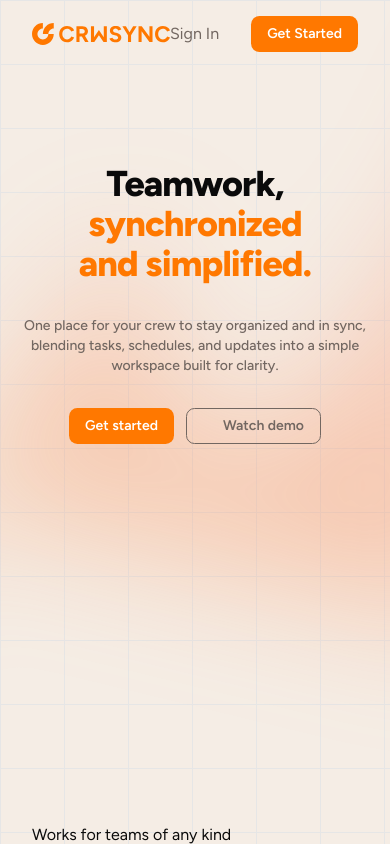
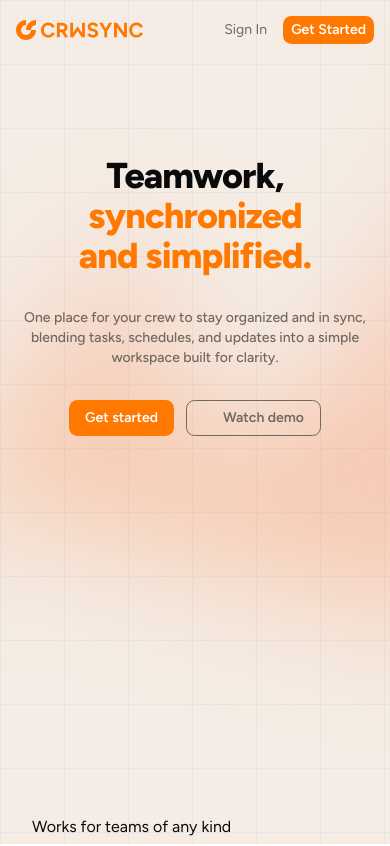
Before and after one commit to JustTunya/crwsync, a Next.js app in the folder apps/frontend/: page / in a window 390 px wide. Shown: the top 846 px of the page. Built offline with nearby package versions, Linux system fonts and the light colour scheme; no server answers; some icons are missing.

Commit message:
fixed header responsiveness

```diff
--- a/apps/frontend/components/home/header.tsx
+++ b/apps/frontend/components/home/header.tsx
@@ -3,12 +3,12 @@ import Link from "next/link";
 
 export default function Header() {
   return (
-    <header className="flex items-center justify-between px-8 py-4">
+    <header className="flex items-center justify-between px-4 sm:px-8 py-4">
       <div className="flex items-center gap-16">
         <Link href="/" className="inline-block">
-          <Image src="/logo@orange.svg" alt="crwsync" width={3250} height={512} className="h-6 sm:w-auto" priority />
+          <Image src="/logo@orange.svg" alt="crwsync" width={3250} height={512} className="h-5 md:h-6 w-min sm:w-auto" priority />
         </Link>
-        <nav className="hidden md:flex items-center gap-6 text-muted-foreground">
+        <nav className="hidden lg:flex items-center gap-6 text-muted-foreground">
           <Link href="#" className="hover:text-primary transition-colors">Features</Link>
           <Link href="#" className="hover:text-primary transition-colors">Use Cases</Link>
           <Link href="#" className="hover:text-primary transition-colors">Pricing</Link>
@@ -16,16 +16,16 @@ export default function Header() {
         </nav>
       </div>
 
-      <div className="flex items-center gap-8">
+      <div className="flex items-center gap-4 sm:gap-8">
         <Link
           href="/auth/signin"
-          className="text-muted-foreground whitespace-nowrap hover:text-primary transition-colors"
+          className="text-muted-foreground whitespace-nowrap hover:text-primary transition-colors text-sm sm:text-base"
         >
           Sign In
         </Link>
         <Link
           href="/auth/signup"
-          className="bg-primary text-sm text-primary-foreground font-semibold px-4 py-2 rounded-md hover:bg-primary/90 transition-colors whitespace-nowrap"
+          className="bg-primary text-sm sm:text-base text-primary-foreground font-semibold px-2 py-1 sm:px-4 sm:py-2 rounded-md hover:bg-primary/90 transition-colors whitespace-nowrap"
         >
           Get Started
         </Link>
```
